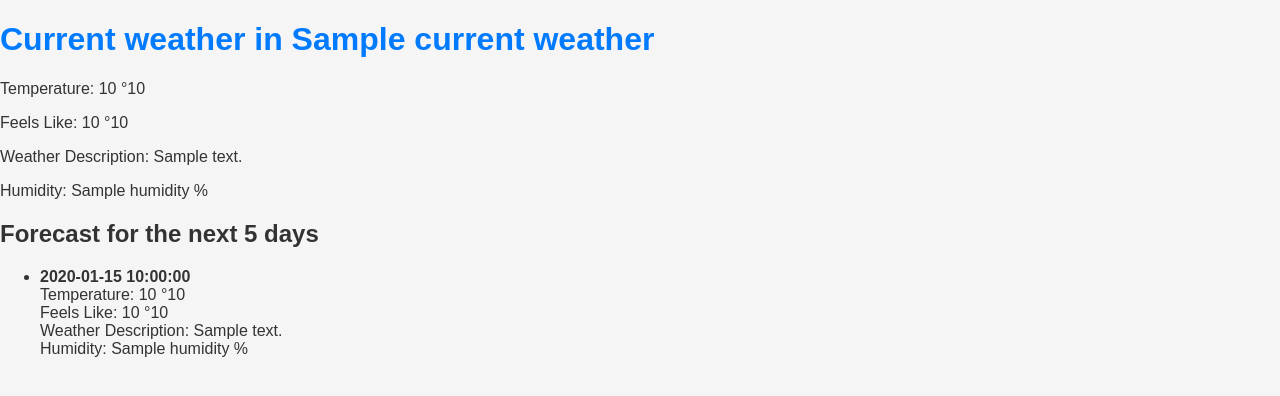
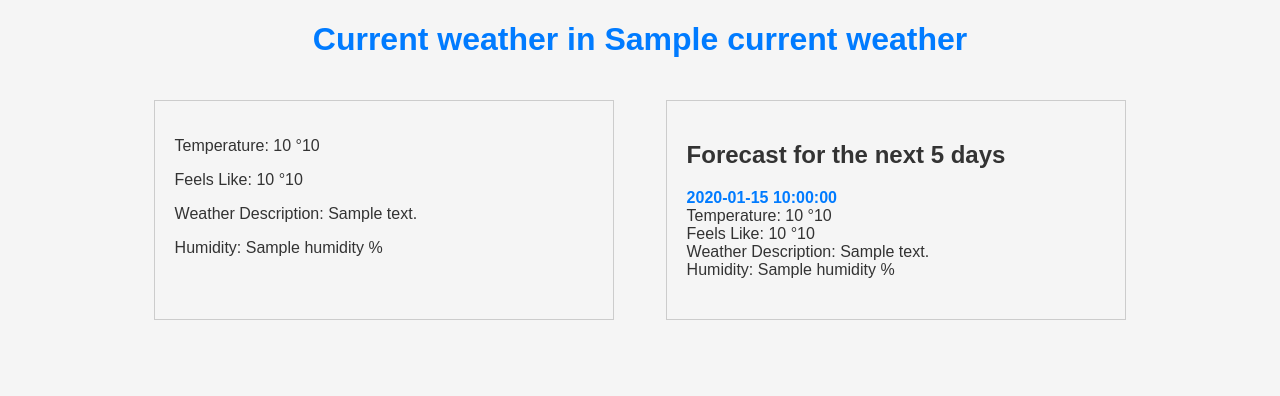
Before and after one commit to ainarku/sweater-weather, a Django app: template weatherapp/sweatherapp/templates/weather_result.html in a window 1280 px wide. Shown: the top 396 px of the page. Run offline with Django 4.2, Linux system fonts and the light colour scheme; the template is opened without the code that fills it: most values are stand-ins (such as "Sample title", 1, 10 or a date in 2020).

```diff
--- a/weatherapp/sweatherapp/static/styles.css
+++ b/weatherapp/sweatherapp/static/styles.css
@@ -4,6 +4,9 @@ body {
     font-family: 'Arial', sans-serif;
     margin: 0;
     padding: 0;
+    display: flex;
+    flex-direction: column;
+    align-items: center;
 }
 
 .header {
@@ -18,15 +21,18 @@ h1 {
 }
 
 .main-container {
-    width: 800px;
-    margin: 0 auto;
-    padding: 20px;
+    display: flex;
+    justify-content: space-around;
+    width: 80%;
+    margin-top: 20px;
 }
 
 section {
+    width: 45%; /* Adjust as needed */
     padding: 20px;
     border: 1px solid #ccc;
     margin-bottom: 20px;
+    box-sizing: border-box;
 }
 
 .form-group {
@@ -61,10 +67,13 @@ section {
     margin-bottom: 10px;
 }
 
-.forecast {
-    width: 400px;
-    float: left;
-    margin-right: 20px;
+.forecast,
+.weather_news {
+    width: 100%; /* Adjust as needed */
+    padding: 20px;
+    border: 1px solid #ccc;
+    margin-bottom: 20px;
+    box-sizing: border-box;
 }
 
 .forecast table {
@@ -81,7 +90,14 @@ section {
     text-align: center;
 }
 
-.weather_news {
-    width: 400px;
-    float: right;
+@media (max-width: 768px) {
+    .main-container {
+        flex-direction: column;
+        align-items: center;
+    }
+
+    section {
+        width: 100%;
+        margin-bottom: 20px;
+    }
 }
--- a/weatherapp/sweatherapp/templates/weather_result.html
+++ b/weatherapp/sweatherapp/templates/weather_result.html
@@ -12,27 +12,66 @@
             font-family: 'Arial', sans-serif;
             background-color: #f5f5f5;
             color: #333;
+            display: flex;
+            flex-direction: column;
+            align-items: center;
         }
 
         h1 {
             color: #007bff;
         }
 
-        /* Add more styles as needed */
+        .container {
+            display: flex;
+            justify-content: space-around;
+            width: 80%;
+            margin-top: 20px;
+        }
+
+        .current-weather,
+        .forecast {
+            width: 45%;
+            padding: 20px;
+            border: 1px solid #ccc;
+            margin-bottom: 20px;
+            box-sizing: border-box;
+        }
+
+        p {
+            margin-bottom: 10px;
+        }
+
+        ul {
+            list-style-type: none;
+            padding: 0;
+        }
+
+        li {
+            margin-bottom: 20px;
+        }
+
+        strong {
+            color: #007bff;
+        }
     </style>
 </head>
 <body>
 <h1>Current weather in {{ current_weather.city_name }}</h1>
 
+<div class="container">
+    <div class="current-weather">
         <p>Temperature: {{ current_weather.temperature|floatformat:0 }} °{{ temperature_unit }}</p>
         <p>Feels Like: {{ current_weather.feels_like|floatformat:0 }} °{{ temperature_unit }}</p>
         <p>Weather Description: {{ current_weather.weather_description }}</p>
         <p>Humidity: {{ current_weather.humidity }} %</p>
+    </div>
 
     {% if forecast_data %}
+        <div class="forecast">
             <h2>Forecast for the next 5 days</h2>
             <ul>
                 {% for forecast in forecast_data %}
+                    {% if forloop.counter <= 5 %}
                         <li>
                             <strong>{{ forecast.date_time|date:"Y-m-d H:i:s" }}</strong>
                             <br>
@@ -44,6 +83,11 @@
                             <br>
                             Humidity: {{ forecast.humidity }} %
                         </li>
+                    {% endif %}
                 {% endfor %}
             </ul>
+        </div>
     {% endif %}
+</div>
+</body>
+</html>
--- a/weatherapp/weatherapp/settings.py
+++ b/weatherapp/weatherapp/settings.py
@@ -18,7 +18,6 @@ load_dotenv()
 
 # Build paths inside the project like this: BASE_DIR / 'subdir'.
 BASE_DIR = Path(__file__).resolve().parent.parent
-
 
 # Quick-start development settings - unsuitable for production
 # See https://docs.djangoproject.com/en/4.2/howto/deployment/checklist/
@@ -120,6 +119,7 @@ USE_TZ = True
 # https://docs.djangoproject.com/en/4.2/howto/static-files/
 
 STATIC_URL = '/static/'
+STATICFILES_DIRS = [BASE_DIR / "sweatherapp" / "static"]
 
 # Default primary key field type
 # https://docs.djangoproject.com/en/4.2/ref/settings/#default-auto-field
--- a/weatherapp/weatherapp/urls.py
+++ b/weatherapp/weatherapp/urls.py
@@ -17,7 +17,7 @@ Including another URLconf
 
 from django.contrib import admin
 from django.urls import path
-from sweatherapp.views import process_weather_view, home, index
+from sweatherapp.views import process_weather_view, index
 
 urlpatterns = [
     path('admin/', admin.site.urls),
```
Also changed, not shown: weatherapp/sweatherapp/templates/index.html (+9 -11 lines), weatherapp/sweatherapp/utils.py (+97 -1 lines), weatherapp/sweatherapp/views.py (+22 -99 lines). Lines whose indentation alone changed are shown as unchanged.
